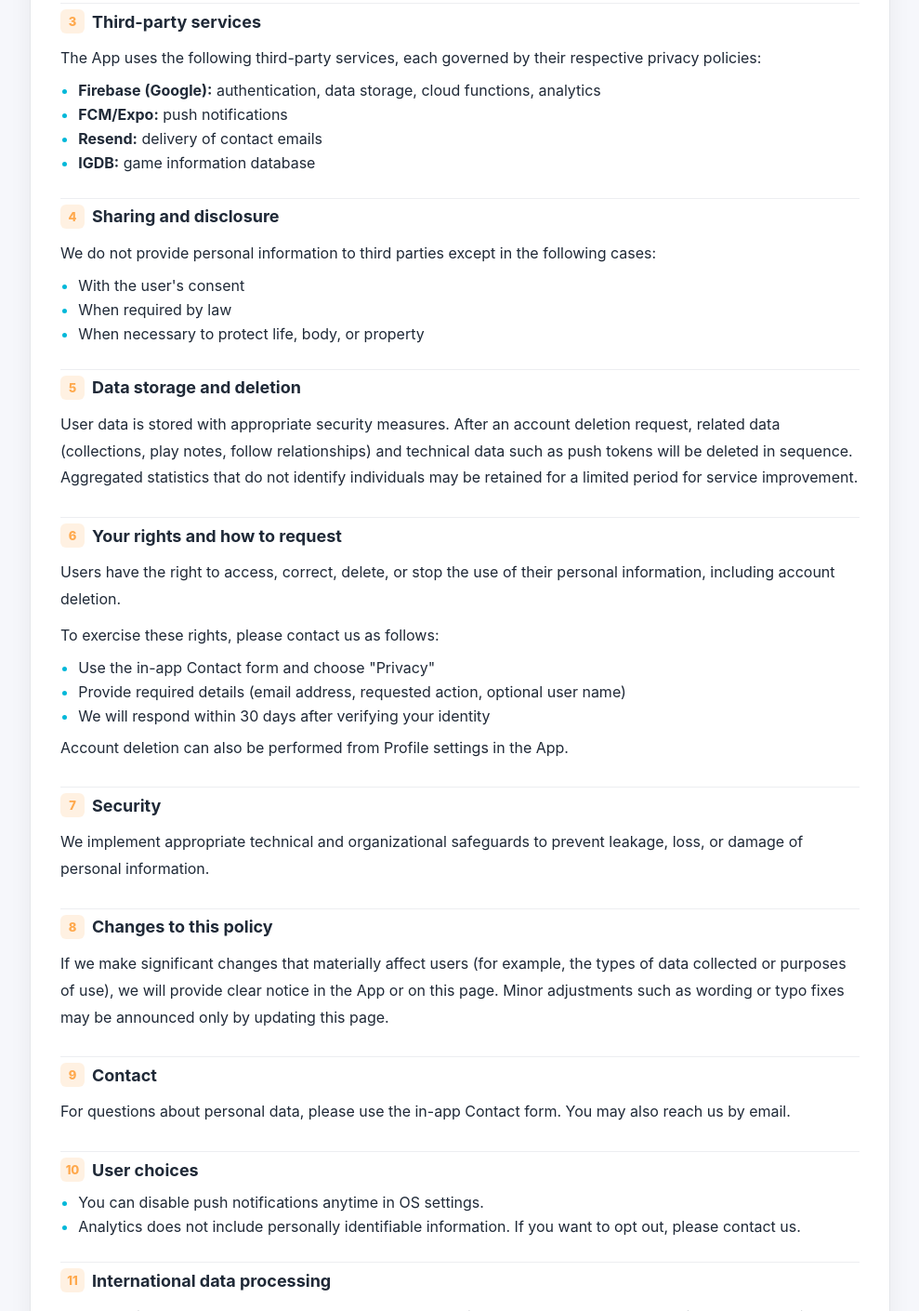
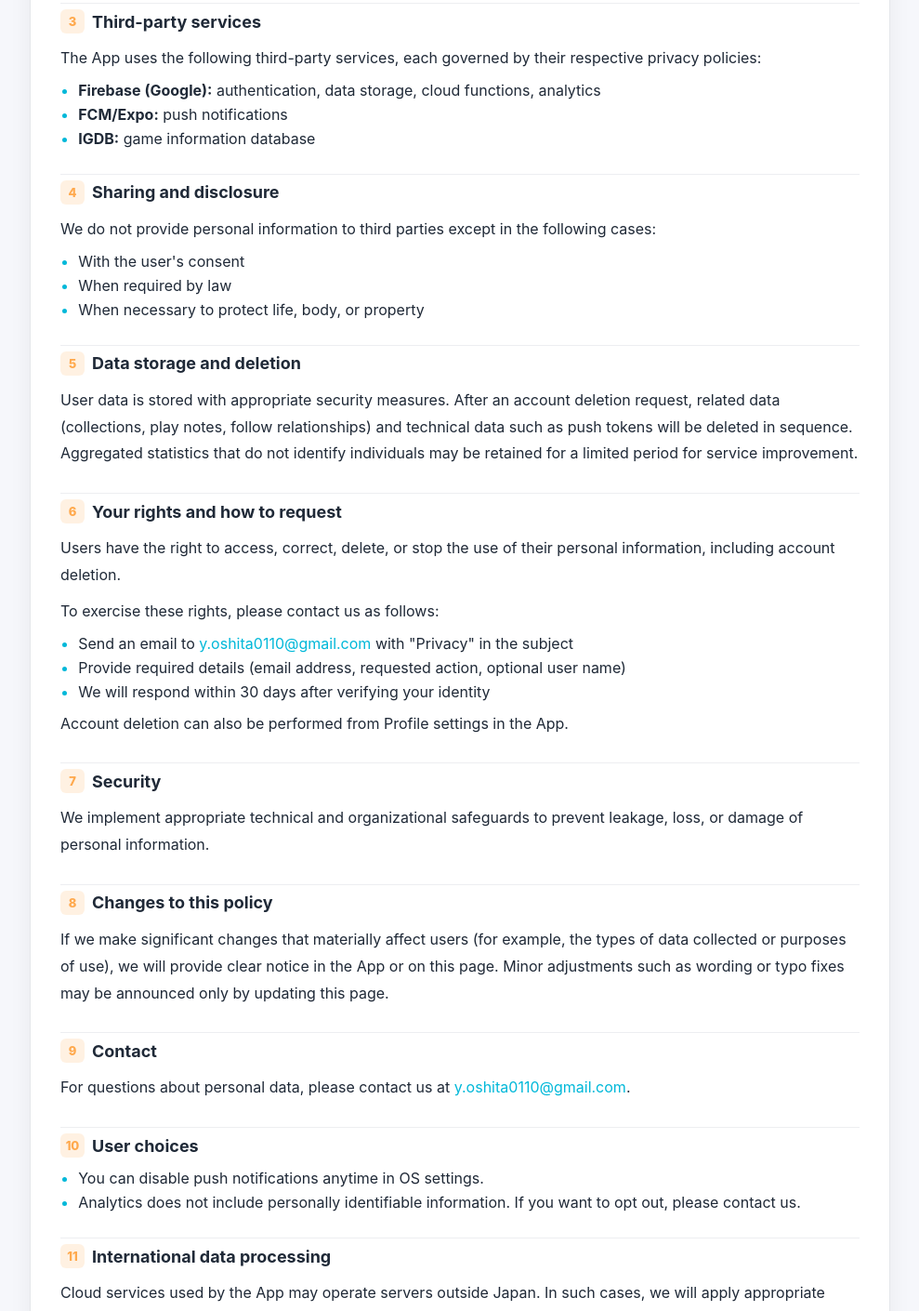
Before and after one commit to oshioshi/gamekore-support, a plain HTML site: page privacy-policy.en.html in a window 1280 px wide. Shown: the part 749-2159 px from the top of the page at 93% size, without its empty margins (145-1134 px from the left). Drawn offline with Linux system fonts and the light colour scheme.

Commit message:
Update contact methods in privacy policy

```diff
--- a/privacy-policy.en.html
+++ b/privacy-policy.en.html
@@ -219,7 +219,7 @@
       <ul>
         <li><strong>Firebase (Google):</strong> authentication, data storage, cloud functions, analytics</li>
         <li><strong>FCM/Expo:</strong> push notifications</li>
-        <li><strong>Resend:</strong> delivery of contact emails</li>
+
         <li><strong>IGDB:</strong> game information database</li>
       </ul>
 
@@ -238,7 +238,7 @@
       <p>Users have the right to access, correct, delete, or stop the use of their personal information, including account deletion.</p>
       <p>To exercise these rights, please contact us as follows:</p>
       <ul>
-        <li>Use the in-app Contact form and choose "Privacy"</li>
+        <li>Send an email to <a href="mailto:y.oshita0110@gmail.com">y.oshita0110@gmail.com</a> with "Privacy" in the subject</li>
         <li>Provide required details (email address, requested action, optional user name)</li>
         <li>We will respond within 30 days after verifying your identity</li>
       </ul>
@@ -251,7 +251,7 @@
       <p>If we make significant changes that materially affect users (for example, the types of data collected or purposes of use), we will provide clear notice in the App or on this page. Minor adjustments such as wording or typo fixes may be announced only by updating this page.</p>
 
       <h2 id="section-9" class="section"><span class="section-badge">9</span> Contact</h2>
-      <p>For questions about personal data, please use the in-app Contact form. You may also reach us by email.</p>
+      <p>For questions about personal data, please contact us at <a href="mailto:y.oshita0110@gmail.com">y.oshita0110@gmail.com</a>.</p>
 
       <h2 id="section-10" class="section"><span class="section-badge">10</span> User choices</h2>
       <ul>
@@ -263,7 +263,7 @@
       <p>Cloud services used by the App may operate servers outside Japan. In such cases, we will apply appropriate safeguards under applicable laws.</p>
 
       <h2 id="section-12" class="section"><span class="section-badge">12</span> Children's privacy</h2>
-      <p>The App is not designed for children. Minors should use the App with a guardian's consent. We do not intentionally collect personal information from users under 13 years old (or the age defined by local law). If we learn such data was collected, we will delete it promptly. Guardians may request deletion via the Contact form.</p>
+      <p>The App is not designed for children. Minors should use the App with a guardian's consent. We do not intentionally collect personal information from users under 13 years old (or the age defined by local law). If we learn such data was collected, we will delete it promptly. Guardians may request deletion via support email.</p>
 
       <div class="back"><a href="index.en.html">&larr; Back to support</a></div>
 
```
